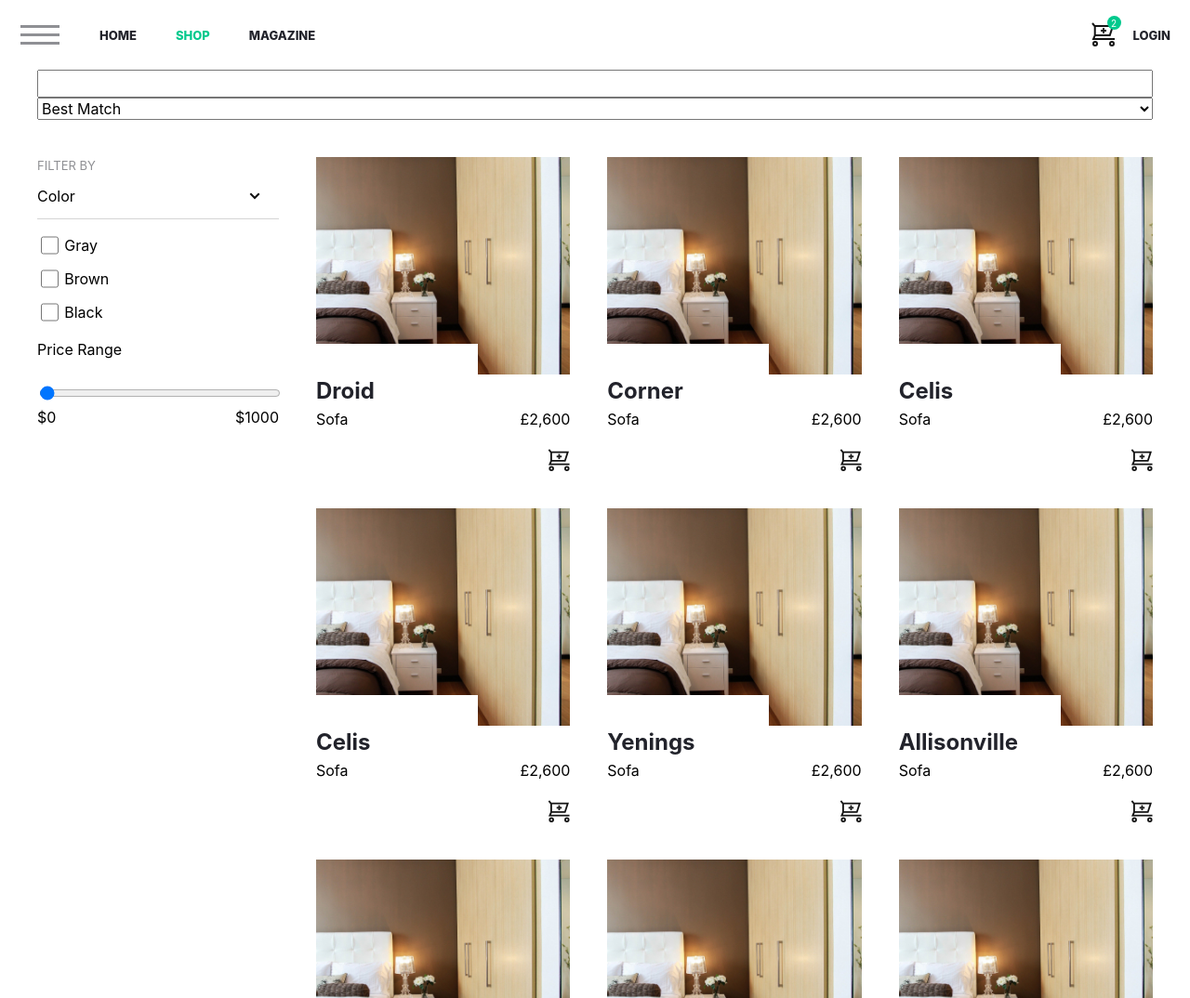
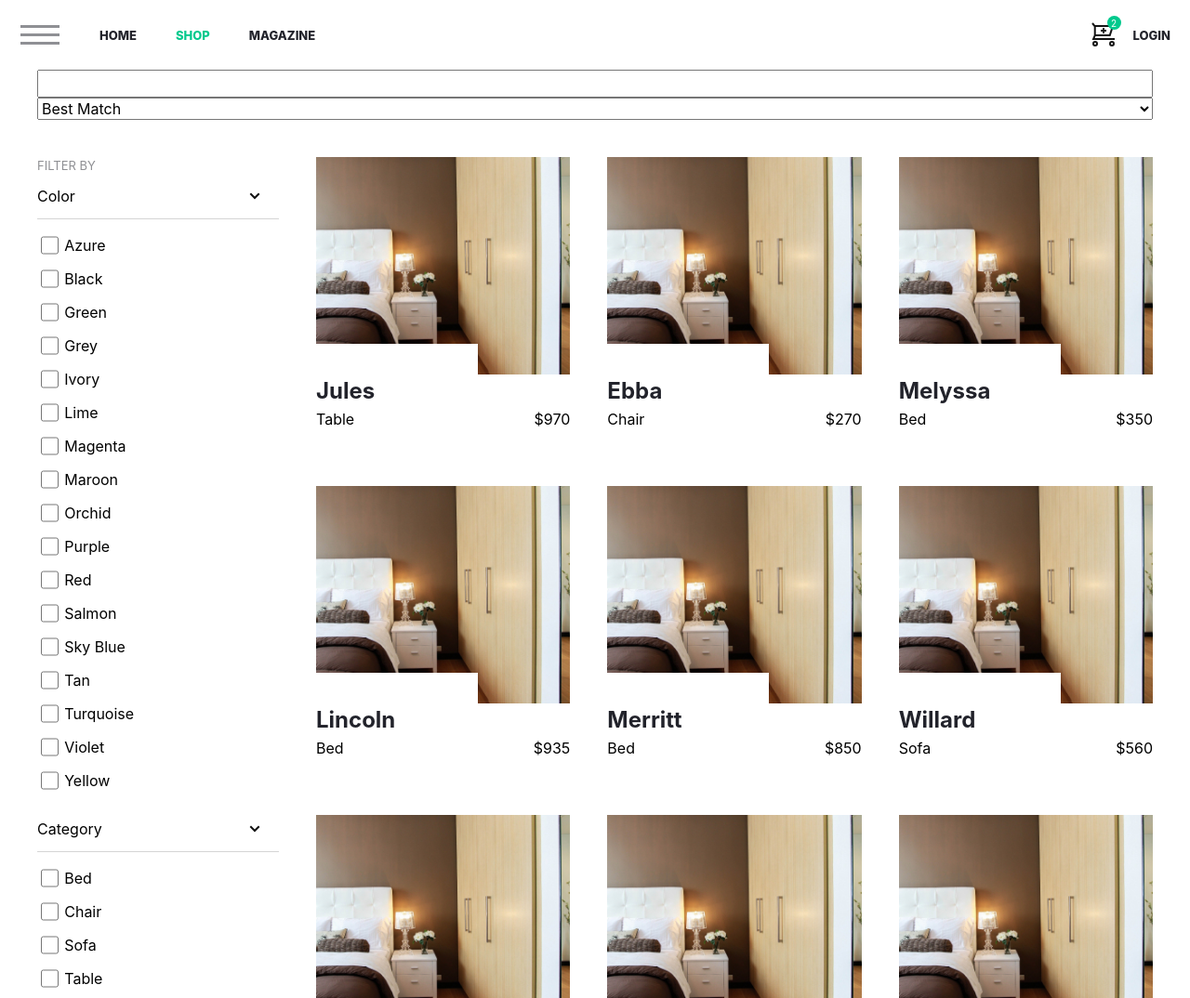
Before and after one commit to patrick-wc/e-commerce-project-london-pt-fe-030320, a website: page shop.html in a window 1280 px wide. Shown: the top 1074 px of the page at 93% size. Drawn offline with Linux system fonts and the light colour scheme.

Commit message:
most of JS done. created object with user selected tax terms arrays. need to render products with them next

```diff
--- a/shop.html
+++ b/shop.html
@@ -142,18 +142,36 @@
             <button class="filters__filter-btn">
               Color <img src="images/icons/category-down.svg" alt="arrow" />
             </button>
-            <ul class="filters__filter-list filters__filter-list--open">
+            <ul data-filter-tax="colors" class="filters__filter-list filters__filter-list--open">
               <li>
-                <input type="checkbox" id="gray" name="gray" value="gray" />
-                <label for="gray">Gray</label><br />
+                <input type="checkbox" id="gray" name="gray" value="gray">
+                <label for="gray">Gray</label>
               </li>
               <li>
-                <input type="checkbox" id="brown" name="brown" value="brown" />
-                <label for="brown">Brown</label><br />
+                <input type="checkbox" id="brown" name="brown" value="brown">
+                <label for="brown">Brown</label>
               </li>
               <li>
-                <input type="checkbox" id="black" name="black" value="black" />
-                <label for="black">Black</label><br />
+                <input type="checkbox" id="black" name="black" value="black">
+                <label for="black">Black</label>
+              </li>
+            </ul>
+
+            <button class="filters__filter-btn">
+              Category <img src="images/icons/category-down.svg" alt="arrow">
+            </button>
+            <ul data-filter-tax="types" class="filters__filter-list filters__filter-list--open">
+              <li>
+                <input type="checkbox" name="gray" value="gray">
+                <label for="gray">Gray</label>
+              </li>
+              <li>
+                <input type="checkbox" name="brown" value="brown">
+                <label for="brown">Brown</label>
+              </li>
+              <li>
+                <input type="checkbox" name="black" value="black">
+                <label for="black">Black</label>
               </li>
             </ul>
 
--- a/src/scripts/shop.js
+++ b/src/scripts/shop.js
@@ -3,34 +3,7 @@
 // *********************
 const products_ul = document.querySelector(".products");
 
-// clear products
-// products_ul.innerHTML = "";
-
-products.forEach((product) => {
-  // console.log(product);
-
-  // <li class="product">
-  //     <img
-  //     class="product__image"
-  //     src="images/products/sofa-1.jpg"
-  //     alt=""
-  //     />
-  //     <a class="product__link" href=""
-  //     ><h2 class="product__title">Yenings</h2></a
-  //     >
-  //     <div class="product__details">
-  //     <p class="product__cat">Sofa</p>
-  //     <p class="product__price">£2,600</p>
-  //     </div>
-  //     <button class="product__add">
-  //     <img
-  //         src="images/icons/cart.svg"
-  //         width="24"
-  //         height="24"
-  //         alt="add to cart"
-  //     />
-  //     </button>
-  // </li>
+const renderProduct = (product) => {
   const li = document.createElement("li");
   li.classList.add("product");
 
@@ -74,31 +47,190 @@ products.forEach((product) => {
   li.append(add);
 
   products_ul.append(li);
+};
+
+const renderProducts = (productsToRender) => {
+  products_ul.innerHTML = "";
+
+  productsToRender.forEach((product) => {
+    renderProduct(product);
+  });
+};
+
+renderProducts(products);
+
+// *********************
+// range / category filtering stuff
+// *********************
+
+const uniqueColorsArrays = products.map((p) => p.colors);
+
+// I've returned 20 arrays of colors
+// I want to extract each individual color combination from those arrays, and then build filters from those options
+// so...
+
+// maybe I should be using one of the more fancy functions from ex37 here? I dunno, please let me know if so:
+let uniqueColorsValuesArray = [];
+uniqueColorsArrays.forEach((color, i) => {
+  // for of loop because array
+  for (let index = 0; index < color.length; index++) {
+    const element = color[index];
+    uniqueColorsValuesArray.push(element);
+  }
 });
 
+// now I have the array, I need remove all duplicates:
+// console.log(uniqueColorsValuesArray);
+
+// you can do this via Set, filter or reduce apparently https://medium.com/dailyjs/how-to-remove-array-duplicates-in-es6-5daa8789641c
+// I'm going to do it via all 3 methods to help it stick in my brain
+// Set:
+
+// create a new ES6 object data type of Set:
+// const uniqueSet = new Set(uniqueColorsValuesArray);
+
+// // convert the object back into an array:
+// const uniqueColorsValuesProper = [...uniqueSet];
+
+// // could also use Array.from and keep the same variable name
+uniqueColorsValuesArray = Array.from(new Set(uniqueColorsValuesArray));
+// console.log(uniqueColorsValuesArray);
+
+// console.log(uniqueColorsValuesProper);
+
+// filter
+// uniqueColorsValuesArrayFilter = uniqueColorsValuesArray.filter(
+//   (item, index) => uniqueColorsValuesArray.indexOf(item) === index
+// );
+
+// // so the filter method returns a new array
+// // item = the color
+// // index = the loop # of the filter method
+// // uniqueColorsValuesArray.indexOf(item) = the first index found for that item
+// // conditional = uniqueColorsValuesArray.indexOf(item) === true
+// // if the first index found matches the item being processed, return true
+// // otherwise, its not unique so exclude it from the array
+// // so the new array is populated with only unique items
+// console.log(uniqueColorsValuesArrayFilter);
+
+// reduce:
+// this is the tough one from ex37 that I struggled with.
+// apparently even Google engineers argued whether it should ever be used
+// I'm gonna leave this until I finish the project
+// uniqueColorsValuesArrayReduce = uniqueColorsValuesArray.reduce(
+//   (unique, (item) => (unique.includes(item) ? unique : [...unique, item]), [])
+// );
+// console.log(uniqueColorsValuesArrayReduce);
+
+// categories
+let uniqueCategories = products.map((p) => p.type);
+
+uniqueCategories = Array.from(new Set(uniqueCategories));
+const colorsCheckboxContainer = document.querySelector(
+  "ul[data-filter-tax=colors]"
+);
+const typesCheckboxContainer = document.querySelector(
+  "ul[data-filter-tax=types]"
+);
+// tried to do
+const userCheckedTaxes = {};
+// but couldn't work out how to do it without a data-type on the input, and some other steps
+
+const userCheckedColors = [];
+const userCheckedTypes = [];
+
+const applyTaxEventListener = (input, tax) => {
+  input.addEventListener("change", (event) => {
+    console.log(`input changed ${event.target.value}`);
+    const value = event.target.value;
+
+    if (userCheckedTaxes.hasOwnProperty(tax)) {
+      // console.log("tax object property already exists");
+
+      if (userCheckedTaxes[tax].includes(value)) {
+        // console.log("we already have this value, so remove it");
+
+        // I think there might be a smarter ES6 function here, maybe .filter?
+        // find index:
+        let index = userCheckedTaxes[tax].findIndex(
+          (taxTerm) => taxTerm === value
+        );
+
+        userCheckedTaxes[tax].splice(index, 1);
+      } else {
+        // console.log("we do not have this value yet, add it");
+        userCheckedTaxes[tax].push(value);
+      }
+    } else {
+      // console.log("tax object property does not exist");
+
+      let checkedTax = [];
+      checkedTax.push(value);
+      userCheckedTaxes[tax] = checkedTax;
+    }
+
+    // now we have an object with the types arrays, we want to render products with those selected taxTerms:
+    // so, first get array of products by those terms...
+
+    // then render Products:
+    // renderProducts();
+  });
+};
+
+const renderTaxes = (taxes, tax) => {
+  const container = document.querySelector(`ul[data-filter-tax=${tax}]`);
+  // clear colors first
+  container.innerHTML = "";
+
+  // sort colors array by alphabetical
+  taxes.sort();
+
+  taxes.forEach((taxTerm) => {
+    const li = document.createElement("li");
+
+    const label = document.createElement("label");
+    label.innerText = taxTerm;
+    label.setAttribute("for", taxTerm);
+
+    const input = document.createElement("input");
+    input.type = "checkbox";
+    input.value = taxTerm;
+    input.name = taxTerm;
+    input.id = taxTerm;
+
+    li.append(input);
+    li.append(label);
+    container.append(li);
+
+    // add event listeners to checkbox:
+    applyTaxEventListener(input, tax);
+  });
+};
+
+renderTaxes(uniqueColorsValuesArray, "colors");
+renderTaxes(uniqueCategories, "types");
+
 const range = document.querySelector(".range__input");
+const rangeScaleLow = document.querySelector(".range__scale--low");
+const rangeScaleHigh = document.querySelector(".range__scale--high");
 
-let productPrices = [];
-products.forEach((product) => {
-  console.log(product.price);
+const lowestProductPrice = [...products].sort((a, b) => a.price - b.price)[0]
+  .price;
+const highestProductPrice = [...products].sort((a, b) => b.price - a.price)[0]
+  .price;
 
-  productPrices.push(product.price);
-});
+rangeScaleLow.innerText = `$${lowestProductPrice}`;
+rangeScaleHigh.innerText = `$${highestProductPrice}`;
 
-console.log(productPrices);
-
-const rangeFrom = Math.min(...productPrices);
-console.log(rangeFrom);
-
-const rangeTo = Math.max(...products.price);
-console.log(rangeTo);
+range.setAttribute("min", lowestProductPrice);
+range.setAttribute("max", highestProductPrice);
 
 range.addEventListener("change", () => {
   console.log(range.value);
   const from = parseInt(0);
   const to = parseInt(range.value);
 
-  filteredProducts = products.filter((product) => {
+  const filteredProducts = products.filter((product) => {
     // return true or false;
     if (product.price >= from && product.price <= to) {
       return true;
@@ -107,5 +239,5 @@ range.addEventListener("change", () => {
     }
   });
 
-  console.log(filteredProducts);
+  renderProducts(filteredProducts);
 });
--- a/src/scss/site.scss
+++ b/src/scss/site.scss
@@ -240,7 +240,7 @@ main,
 .c-carousel__items {
   display: flex;
   align-items: center;
-  transition: transform ease-in-out;
+  transition: transform 0.35s ease-in-out;
 }
 
 .c-carousel__item {
@@ -480,6 +480,7 @@ main,
       margin-left: 3px;
       padding: 6px 0;
       width: calc(100% - 20px);
+      text-transform: capitalize;
     }
   }
 }
```
Also changed, not shown: dist/css/site.css, dist/scripts/index.min.js.
